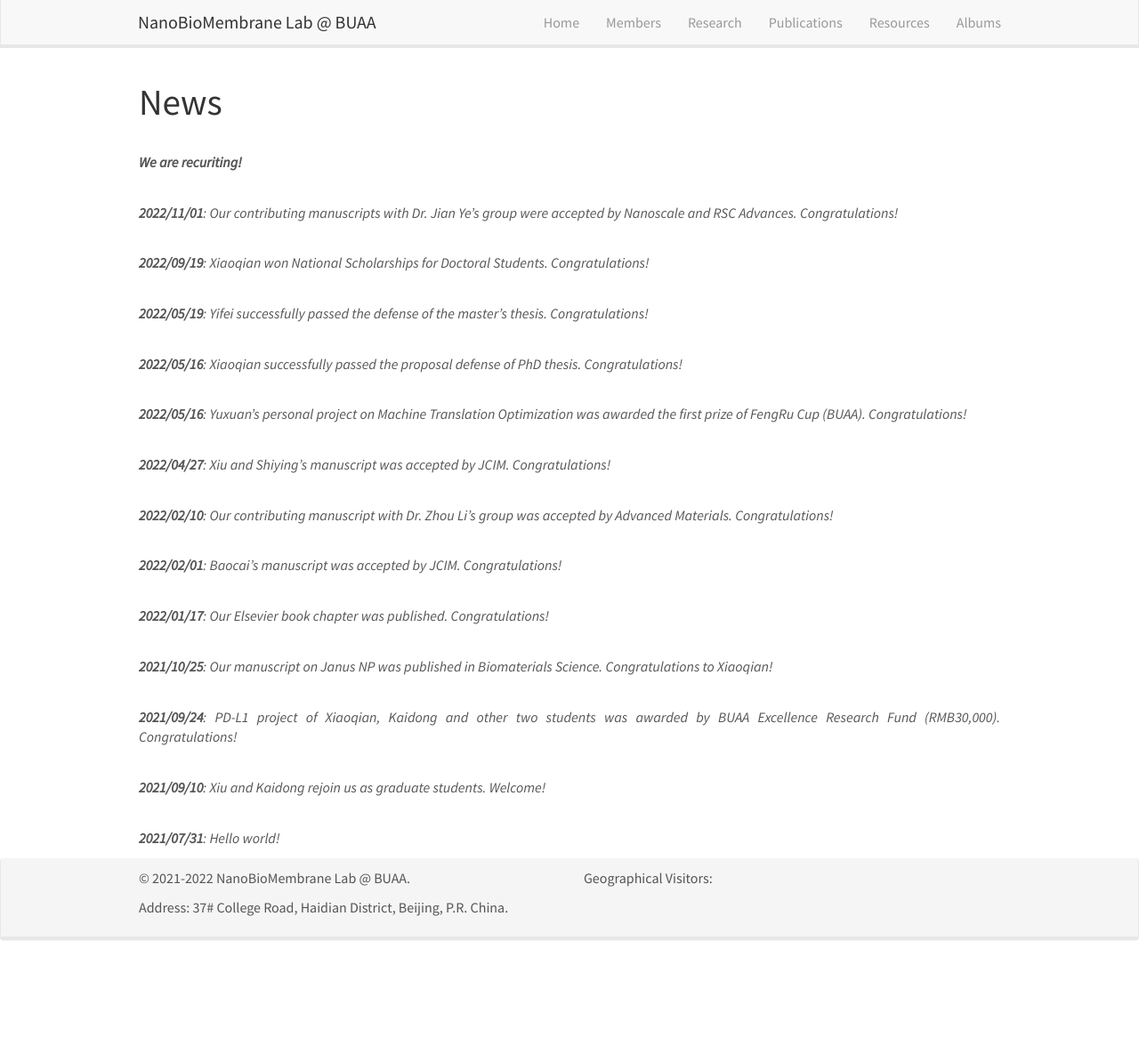
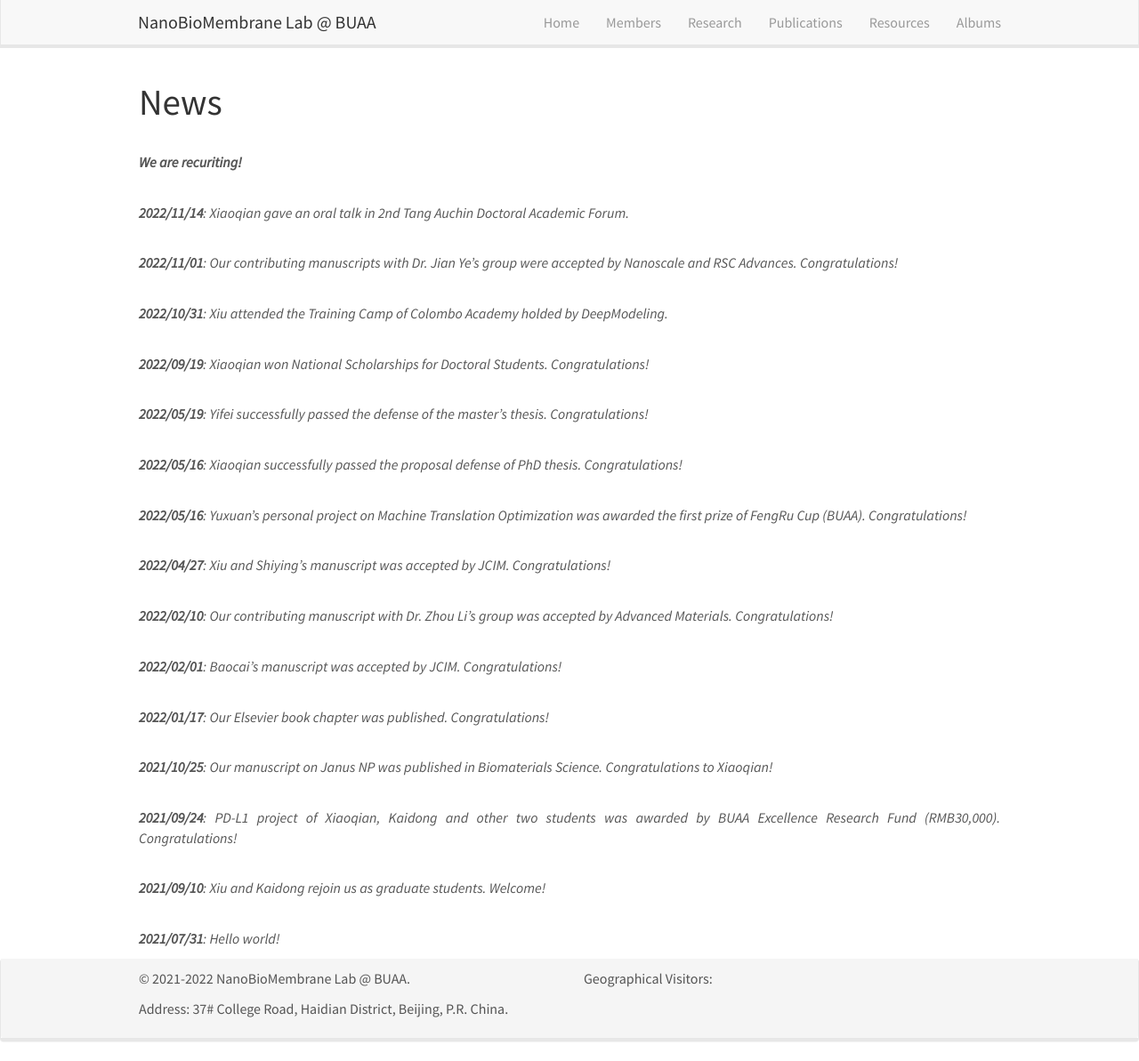
Before and after one commit to linxubo/linxubo.github.io, a Jekyll site: the page built from _pages/news.md, in a window 1280 px wide and 1193 px high. Shown: the whole window at 89% size. Built offline with Jekyll 4.4.1, drawn with Linux system fonts in a browser that asks for light colours; nearby versions of some CDN libraries; a script that is not in the unit is left out.

Commit message:
Update news.yml

```diff
--- a/_data/news.yml
+++ b/_data/news.yml
@@ -1,6 +1,8 @@
 - headline: <b> We are recuriting!</b>
 
+- headline: "<b>2022/11/14</b>: Xiaoqian gave an oral talk in 2nd Tang Auchin Doctoral Academic Forum."
 - headline: "<b>2022/11/01</b>: Our contributing manuscripts with Dr. Jian Ye's group were accepted by Nanoscale and RSC Advances. Congratulations!"
+- headline: "<b>2022/10/31</b>: Xiu attended the Training Camp of Colombo Academy holded by DeepModeling."
 - headline: "<b>2022/09/19</b>: Xiaoqian won National Scholarships for Doctoral Students. Congratulations!"
 - headline: "<b>2022/05/19</b>: Yifei successfully passed the defense of the master's thesis. Congratulations!"
 - headline: "<b>2022/05/16</b>: Xiaoqian successfully passed the proposal defense of PhD thesis. Congratulations!"
```
